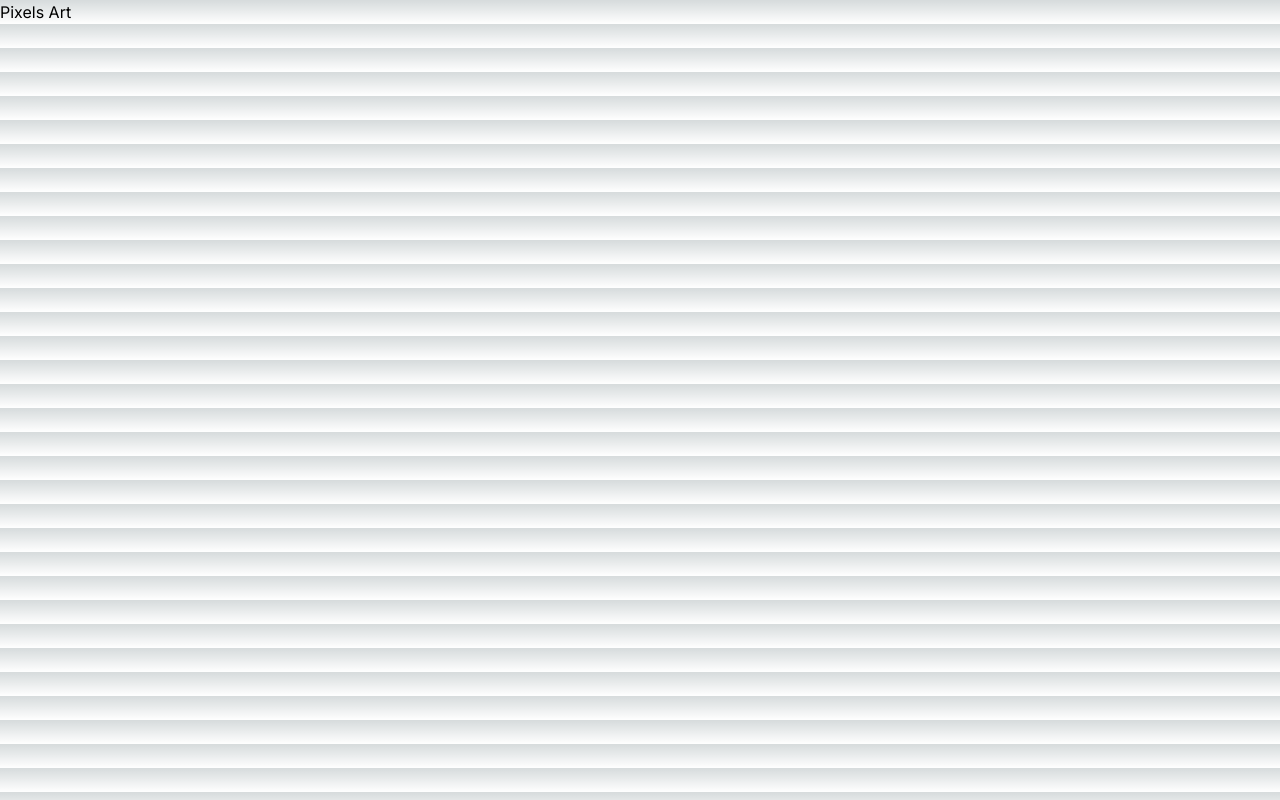
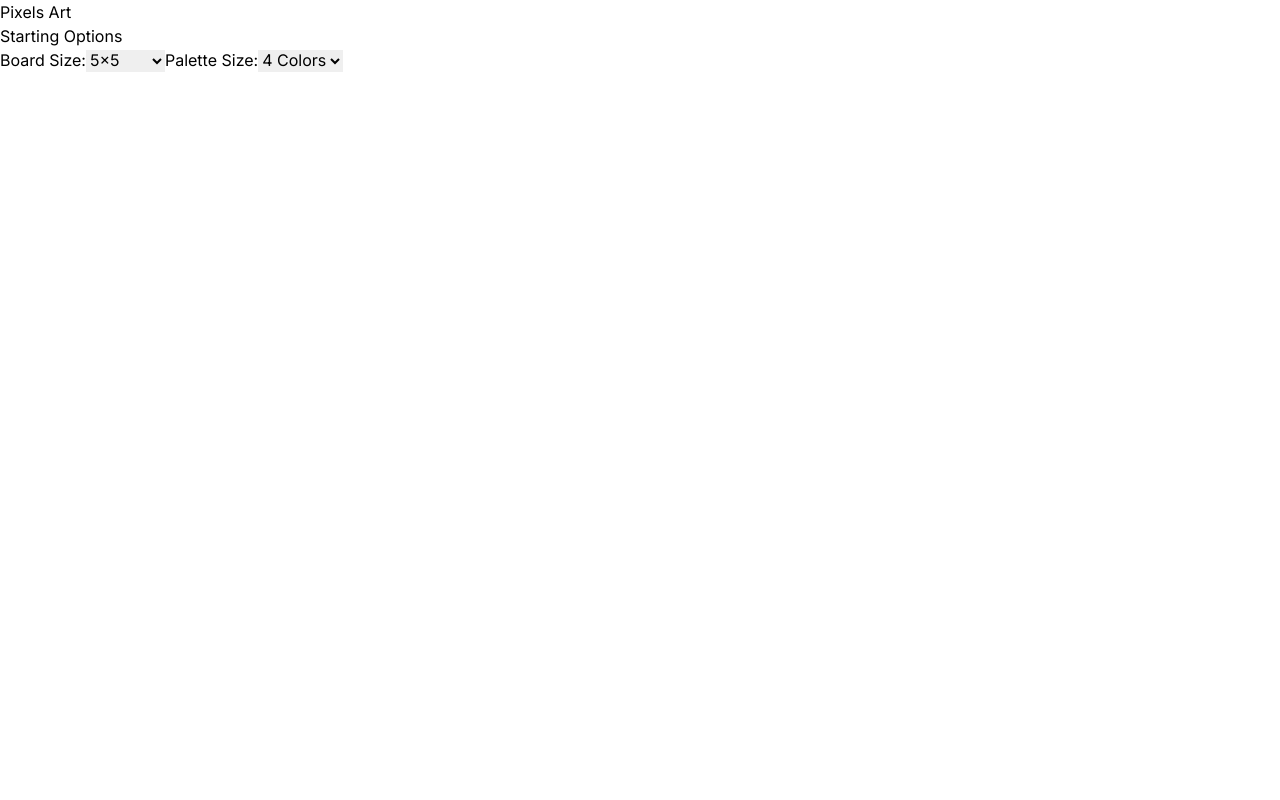
Before and after one commit to PMVale/Pixels-Art-Nextjs, a Next.js app: page / in a window 1280 px wide. Built offline with nearby package versions, Linux system fonts and the light colour scheme.

Commit message:
feat: begun OptionsMenu, inputs done missing start button and logic to build the board and palette

```diff
--- /dev/null
+++ b/src/app/components/Body.tsx
@@ -0,0 +1,13 @@
+'use client'
+import React from 'react'
+import OptionsMenu from './OptionsMenu'
+
+const Body = () => {
+  return (
+    <main>
+        <OptionsMenu></OptionsMenu>
+    </main>
+  )
+}
+
+export default Body
--- /dev/null
+++ b/src/app/components/OptionsMenu.tsx
@@ -0,0 +1,45 @@
+import React from 'react'
+
+const OptionsMenu = () => {
+
+    const [boardSize, setBoardSize] = React.useState('5');
+    const [paletteSize, setPaletteSize] = React.useState('4');
+    const [customBoardSize, setCustomBoardSize] = React.useState('5');
+    const [customPalette, setCustomPalette] = React.useState('4');
+
+  return (
+    <section>
+        <h2>Starting Options</h2>
+        <div>
+            <label htmlFor="boardSize">
+                Board Size:
+                <select
+                name="boardSize"
+                id="boardSize"
+                value={boardSize}
+                onChange={({target}) => setBoardSize(target.value)}>
+                    <option value="5" selected>5x5</option>
+                    <option value="10">10x10</option>
+                    <option value="15">15x15</option>
+                    <option value="custom">Custom</option>
+                </select>
+                {boardSize === 'custom' && <input type="number" min="5" max="50" value={customBoardSize} onChange={({target}) => setCustomBoardSize(target.value)}/>}
+                {parseInt(customBoardSize) % 5 !== 0 && <span>Chosen number for board size must be divisible by 5</span>}
+            </label>
+            <label htmlFor="paletteSize">
+                Palette Size:
+                <select name="paletteSize" id="paletteSize" value={paletteSize} onChange={({target}) => setPaletteSize(target.value)}>
+                    <option value="4" selected>4 Colors</option>
+                    <option value="6">6 Colors</option>
+                    <option value="8">8 Colors</option>
+                    <option value="custom">Custom</option>
+                </select>
+                {paletteSize === 'custom' && <input type="number" min="4" max="16" value={customPalette} onChange={({target}) => setCustomPalette(target.value)}/>}
+                {parseInt(customPalette) % 2 !== 0 && <span>Chosen number for palette must be divisible by 2</span>}
+            </label>
+        </div>
+    </section>
+  )
+}
+
+export default OptionsMenu
--- a/src/app/globals.css
+++ b/src/app/globals.css
@@ -2,7 +2,7 @@
 @tailwind components;
 @tailwind utilities;
 
-:root {
+/* :root {
   --foreground-rgb: 0, 0, 0;
   --background-start-rgb: 214, 219, 220;
   --background-end-rgb: 255, 255, 255;
@@ -24,7 +24,7 @@ body {
       rgb(var(--background-end-rgb))
     )
     rgb(var(--background-start-rgb));
-}
+} */
 
 @layer utilities {
   .text-balance {
--- a/src/app/page.tsx
+++ b/src/app/page.tsx
@@ -1,7 +1,11 @@
 import Image from "next/image";
+import Body from "./components/Body";
 
 export default function Home() {
   return (
-    <h1>Pixels Art</h1>
+    <div>
+      <h1>Pixels Art</h1>
+      <Body />
+    </div>
   );
 }
```
Also changed, not shown: src/app/components/body.tsx (deleted).
